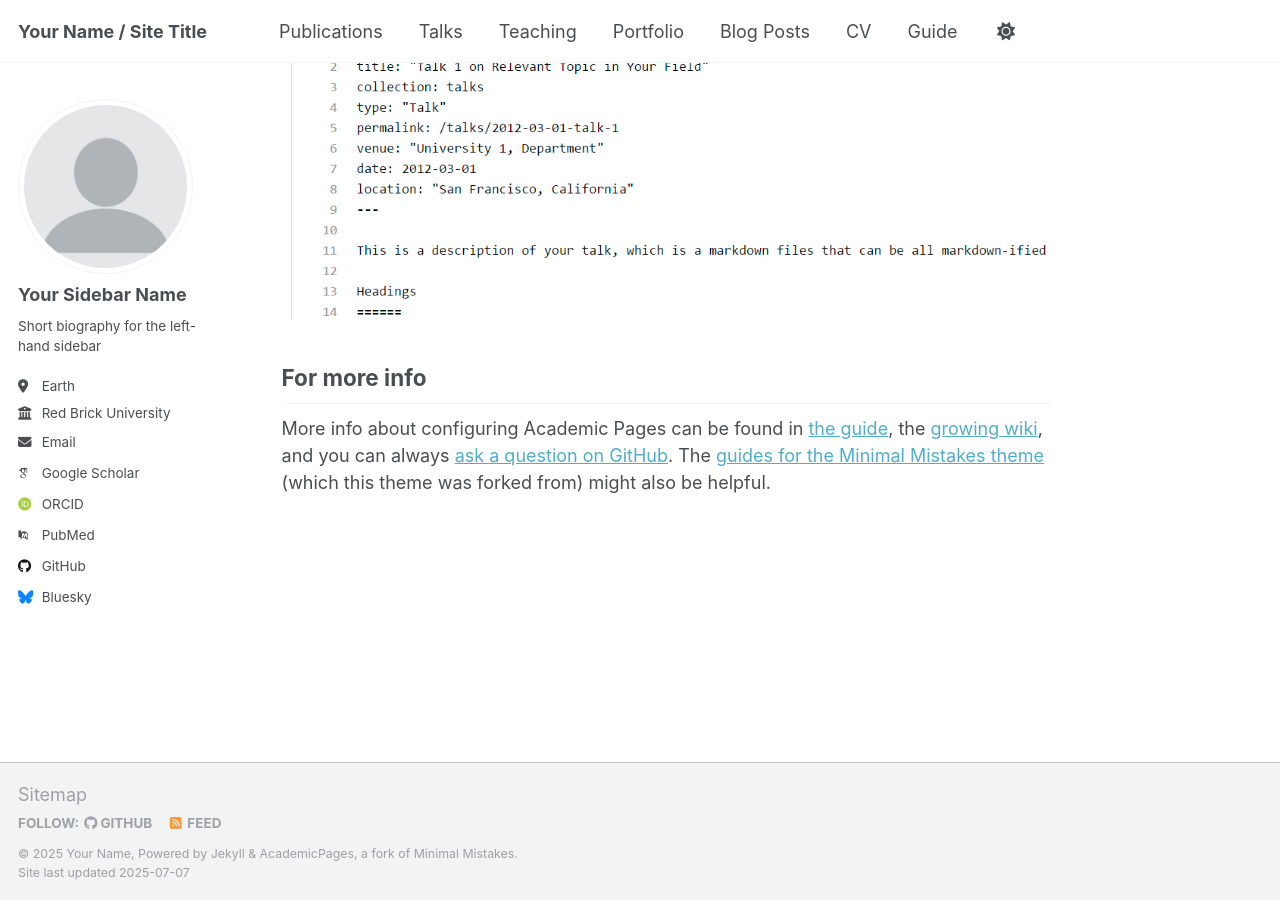
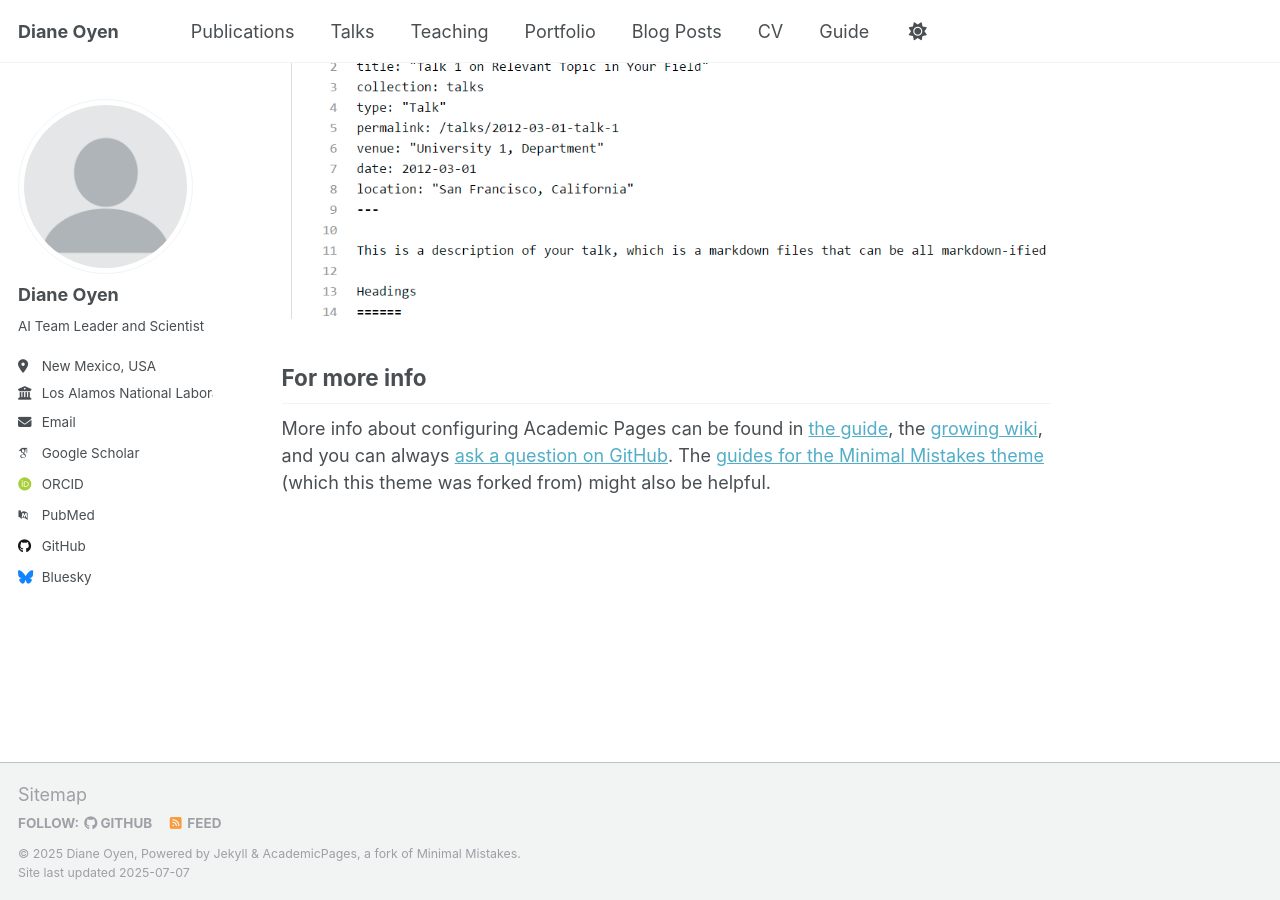
Before and after one commit to dianeoyen/dianeoyen.github.io, a Jekyll site: the page built from _pages/about.md, in a window 1280 px wide and 900 px high, scrolled down 2880 px. Built offline with Jekyll 4.4.1, drawn with Linux system fonts in a browser that asks for light colours; some web fonts are replaced; a script that is not in the unit is left out.

Commit message:
Update _config.yml
Adding info

```diff
--- a/_config.yml
+++ b/_config.yml
@@ -9,13 +9,13 @@
 # Basic Site Settings
 locale                   : "en-US"
 site_theme               : "default"
-title                    : "Your Name / Site Title"
+title                    : "Diane Oyen"
 title_separator          : "-"
-name                     : &name "Your Name"
-description              : &description "personal description"
-url                      : https://academicpages.github.io # the base hostname & protocol for your site e.g. "https://[your GitHub username].github.io" or if you already have some other page hosted on Github then use "https://[your GitHub username].github.io/[Your Repo Name]"
+name                     : &name "Diane Oyen"
+description              : &description "Artificial Intelligence Team Leader"
+url                      : https://dianeoyen.github.io # the base hostname & protocol for your site e.g. "https://[your GitHub username].github.io" or if you already have some other page hosted on Github then use "https://[your GitHub username].github.io/[Your Repo Name]"
 baseurl                  : "" # the subpath of your site, e.g. "/blog"
-repository               : "academicpages/academicpages.github.io"
+repository               : "dianeoyen/dianeoyen.github.io"
 
 # Site Author - The following control what appear as part of the author content on the side bar.
 #               If a field is blank the icon and link will not appear, otherwise it will be shown.
@@ -23,13 +23,13 @@ repository               : "academicpages/academicpages.github.io"
 author:
   # Biographic information
   avatar           : "profile.png"
-  name             : "Your Sidebar Name"
+  name             : "Diane Oyen"
   pronouns         : # example: "she/her"
-  bio              : "Short biography for the left-hand sidebar"
-  location         : "Earth"
-  employer         : "Red Brick University"
+  bio              : "AI Team Leader and Scientist"
+  location         : "New Mexico, USA"
+  employer         : "Los Alamos National Laboratory"
   uri              : # URL
-  email            : "none@example.org"
+  email            : "oyendiane [at] gmail"
 
   # Academic websites
   academia         : # URL
```
